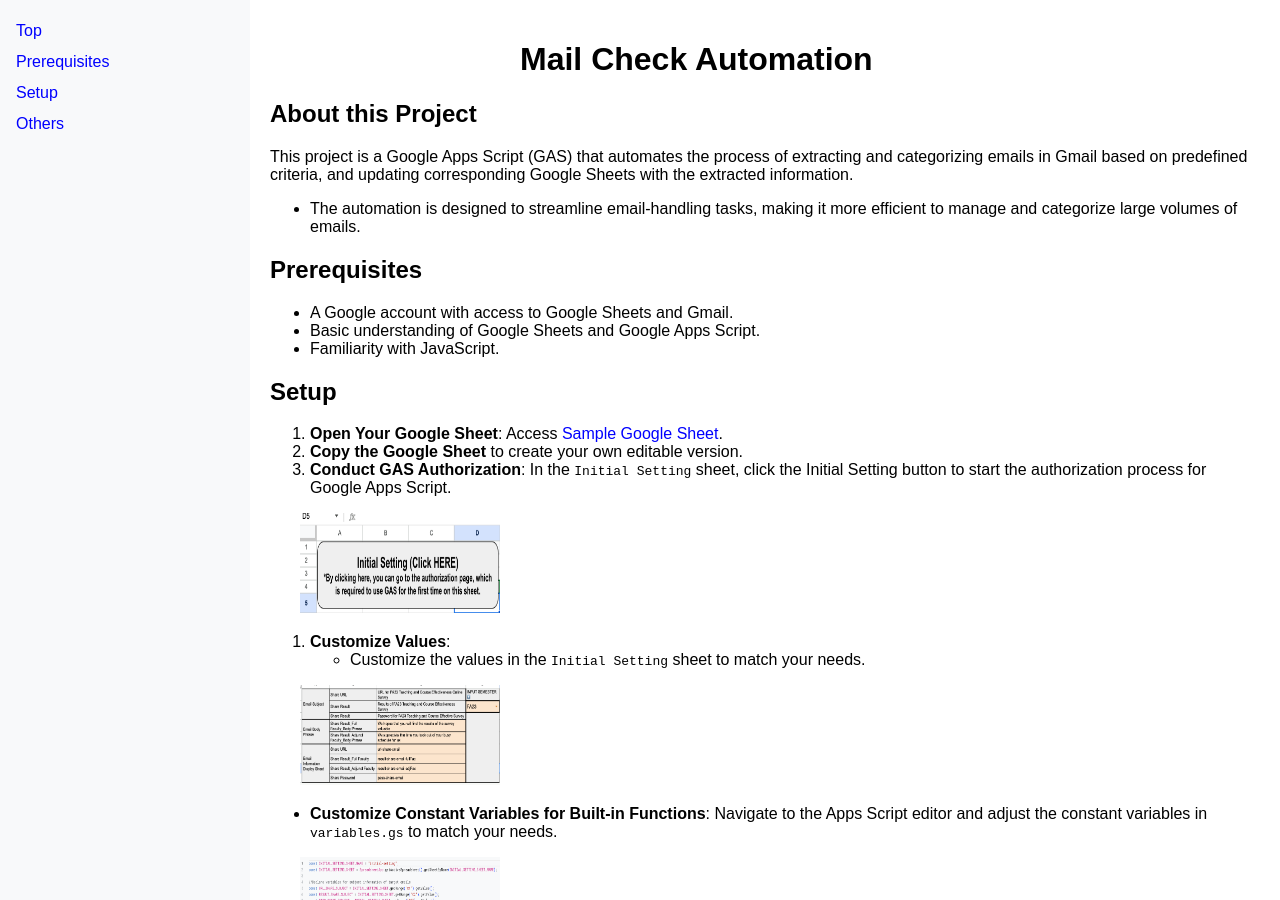
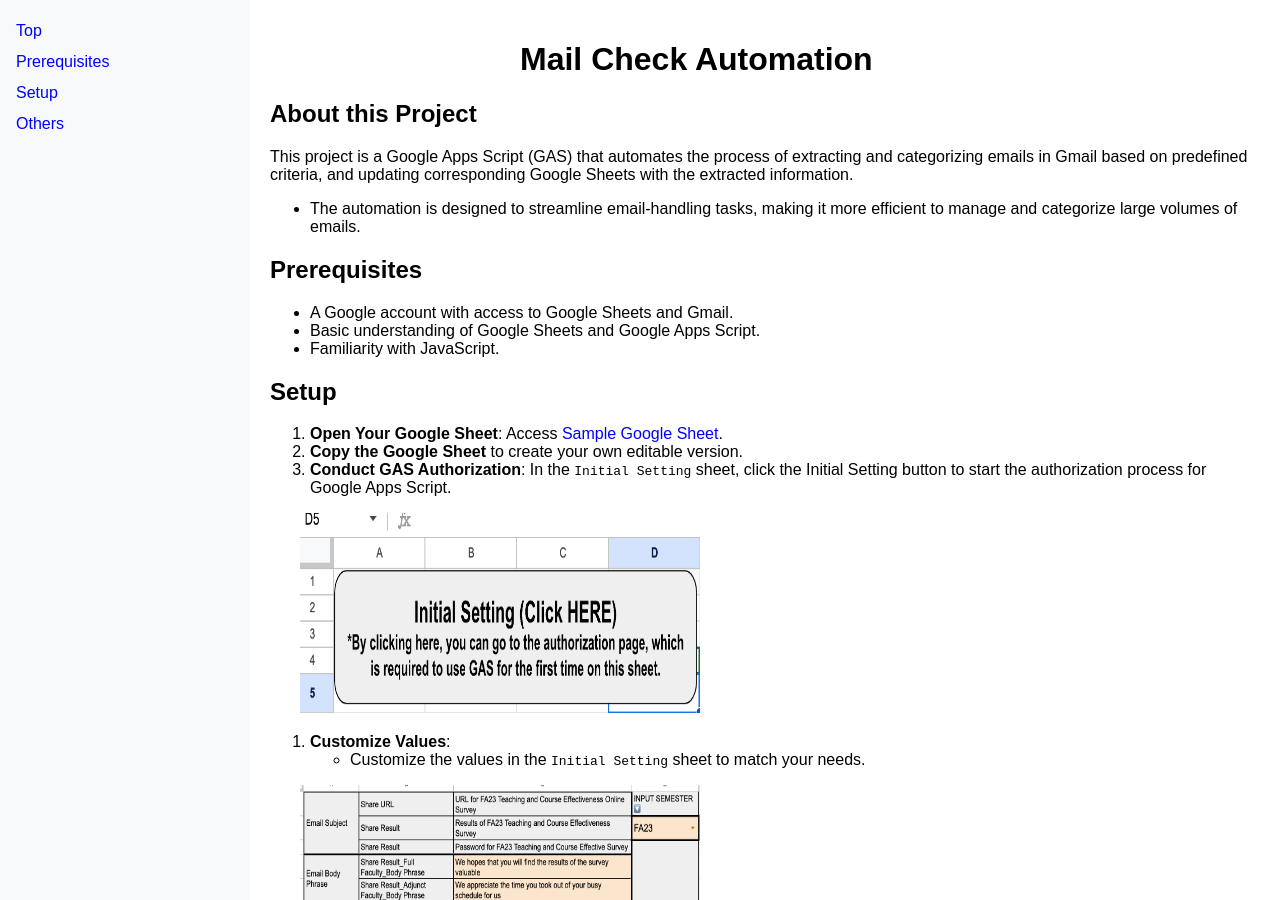
Before and after one commit to tsato21/sheet-mail-sync, a Jekyll site: the page built from docs/index.md, in a window 1280 px wide and 900 px high. Built offline with Jekyll 4.4.1, drawn with Linux system fonts in a browser that asks for light colours.

Commit message:
Update index.md

```diff
--- a/docs/index.md
+++ b/docs/index.md
@@ -22,25 +22,25 @@ This project is a Google Apps Script (GAS) that automates the process of extract
 3. **Conduct GAS Authorization**: In the `Initial Setting` sheet, click the Initial Setting button to start the authorization process for Google Apps Script.
 
 <div style="margin-left: 30px">
-  <img src="assets/images/initial-setting.png" alt="Image of Initial Setting Button" width="200" height="100">
+  <img src="assets/images/initial-setting.png" alt="Image of Initial Setting Button" width="400" height="200">
 </div>
 
 4. **Customize Values**:
   - Customize the values in the `Initial Setting` sheet to match your needs.
 <div style="margin-left: 30px">
-  <img src="assets/images/sheet-name_pre-criteria.png" alt="Image of Initial Setting Values" width="200" height="100">
+  <img src="assets/images/sheet-name_pre-criteria.png" alt="Image of Initial Setting Values" width="400" height="200">
 </div>
 
   - **Customize Constant Variables for Built-in Functions**: Navigate to the Apps Script editor and adjust the constant variables in `variables.gs` to match your needs.
 <div style="margin-left: 30px">
-  <img src="assets/images/custom-variables.png" alt="Image of Initial Setting Variables" width="200" height="100">
+  <img src="assets/images/custom-variables.png" alt="Image of Initial Setting Variables" width="400" height="200">
 </div>
 
 ## Usage
 
 1. **Custom Menu in Google Sheets**: The script automatically adds Custom Menu to your Google Sheet. Use this menu to execute script functions like 'Display URL Share Mail Info' and 'Display Result and Pass Mail Info'.
 <div style="margin-left: 30px">
-  <img src="assets/images/custom-menu.png" alt="Image of Custom Menu Button" width="200" height="100">
+  <img src="assets/images/custom-menu.png" alt="Image of Custom Menu Button" width="400" height="200">
 </div>
 
 2. **Processing Emails and Updating Sheets**: The script reads emails based on the specified subjects and body phrases, categorizes them, and extracts the designated items. After processing the emails, the script updates designated Google Sheets with the extracted information. The type of information extracted and updated on the sheets depends on the function that is processing the emails:
@@ -52,7 +52,7 @@ This project is a Google Apps Script (GAS) that automates the process of extract
     - Subject Phrase: The phrase included in the subject of the target emails is declared in cell C1.
     - Designated Google Sheet: The Google Sheet where the extracted information will be displayed is declared in cell C6.
     <div style="margin-left: 30px">
-      <img src="assets/images/keys-url-share-email.png" alt="Image of Initial Setting Sheet" width="200" height="100">
+      <img src="assets/images/keys-url-share-email.png" alt="Image of Initial Setting Sheet" width="400" height="200">
     </div>
 
     The extracted information includes.
@@ -63,17 +63,17 @@ This project is a Google Apps Script (GAS) that automates the process of extract
     - Attachment File Name: The name of any attached files.
     - Faculty ID: This is derived from the attachment file name. All of the attachments are ".zip" file (if the file type is different, please modify the script). The part before ".zip" is considered the faculty ID. For example, from "A9999999.zip", the ID is "A9999999".
     <div style="margin-left: 30px">
-      <img src="assets/images/display-url-share-email.png" alt="Image of URL Share Email Keys" width="300" height="150">
+      <img src="assets/images/display-url-share-email.png" alt="Image of URL Share Email Keys" width="500" height="300">
     </div>
 
   - `Display Result and Pass Mail Info`: This function handles two types of emails simultaneously: result share email and pass mail.
 
       - **Result Share Email**: The function extracts target emails with the designated subject declared in cell C2. It then sorts out the emails depending on the body phrase declared in cell C4 for full faculty and cell C5 for adjunct faculty. The extracted information (Recipients, Subject, Body, Attachment File Name, Faculty ID) is then displayed in the sheets whose names are declared in cells C7 and C8.
       <div style="margin-left: 30px">
-        <img src="assets/images/keys-result-share-email.png" alt="Image of Result Share Email Keys" width="200" height="100">
+        <img src="assets/images/keys-result-share-email.png" alt="Image of Result Share Email Keys" width="400" height="200">
       </div>
       <div style="margin-left: 30px">
-        <img src="assets/images/display-result-share-full-email.png" alt="Image of Result Share Email Sheet" width="300" height="150">
+        <img src="assets/images/display-result-share-full-email.png" alt="Image of Result Share Email Sheet" width="500" height="300">
       </div>
       <div style="margin-left: 30px">
         <img src="assets/images/display-result-share-adj-email.png" alt="Image of Result Share Email Sheet" width="300" height="100">
@@ -84,7 +84,7 @@ This project is a Google Apps Script (GAS) that automates the process of extract
         <img src="assets/images/keys-pass-share-email.png" alt="Image of Pass Share Email Keys" width="300" height="100">
       </div>
       <div style="margin-left: 30px">
-        <img src="assets/images/display-pass-share-email.png" alt="Image of Pass Share Email Sheet" width="300" height="150">
+        <img src="assets/images/display-pass-share-email.png" alt="Image of Pass Share Email Sheet" width="500" height="300">
       </div>
 
 3. **Comparing Email Information and Original Information for Final Check**: This process involves comparing the information extracted from emails with the original data you have. Sheets are pre-set for each type of email (URL share, result share, and pass mail) to facilitate this comparison. These sheets, along with the sheets displaying email information, have Google Sheet formulas set up for automatic comparison.
@@ -125,7 +125,7 @@ This project is a Google Apps Script (GAS) that automates the process of extract
 - **Error Handling**: The script includes robust Error Handling to log issues and alert users in case of any processing failures.
 
 <div style="margin-left: 30px">
-  <img src="assets/images/error-handling.png" alt="Image of Initial Setting" width="200" height="100">
+  <img src="assets/images/error-handling.png" alt="Image of Initial Setting" width="400" height="200">
 </div>
 
 - **Customization**: Scripts can be customized to fit specific needs and workflows.
```
